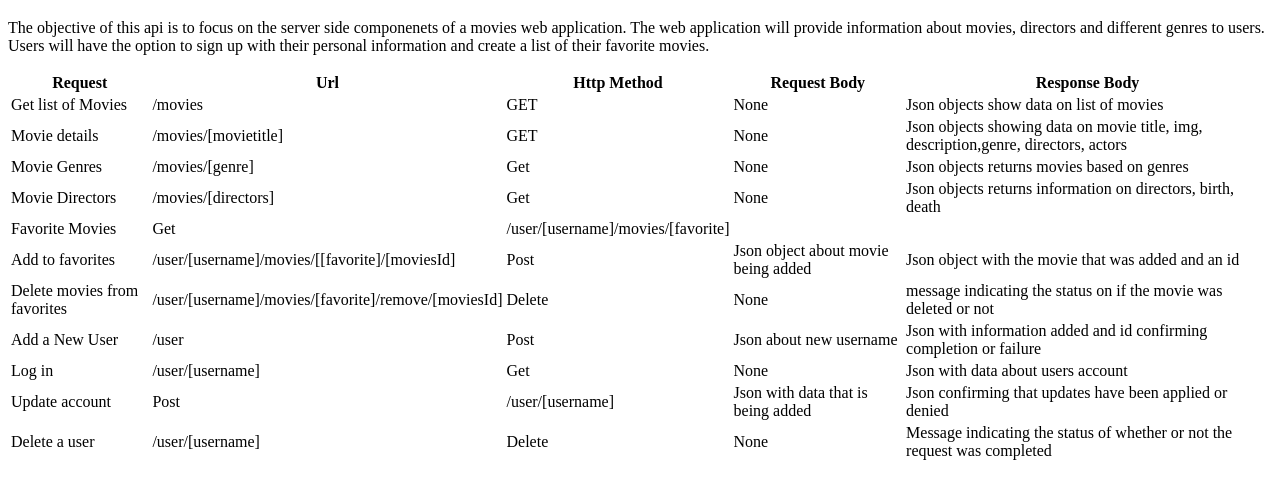
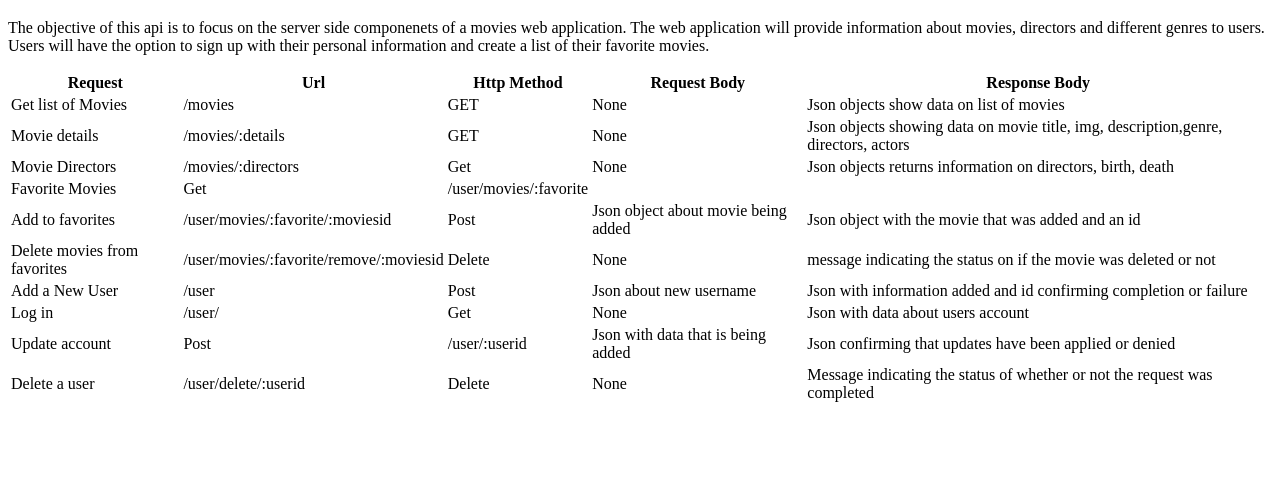
Before and after one commit to warpedpuppy/bh_movie_api_with_tokens, a website: page movie_api/public/documentation.html in a window 1280 px wide. Shown: the part 61-560 px from the top of the page. Drawn offline with Linux system fonts and the light colour scheme.

Commit message:
link names in both index.js and documentation.html

```diff
--- a/movie_api/public/documentation.html
+++ b/movie_api/public/documentation.html
@@ -28,21 +28,14 @@
                 </tr>
                 <tr>
                     <td>Movie details</td>
-                    <td>/movies/[movietitle]</td>
+                    <td>/movies/:details</td>
                     <td>GET</td>
                     <td>None</td>
                     <td>Json objects showing data on movie title, img, description,genre, directors, actors</td>
                 </tr>
                 <tr>
-                    <td>Movie Genres</td>
-                    <td>/movies/[genre]</td>
-                    <td>Get</td>
-                    <td>None</td>
-                    <td>Json objects returns movies based on genres</td>
-                </tr>
-                <tr>
                     <td>Movie Directors</td>
-                    <td>/movies/[directors]</td>
+                    <td>/movies/:directors</td>
                     <td>Get</td>
                     <td>None</td>
                     <td>Json objects returns information on directors, birth, death</td>
@@ -50,20 +43,20 @@
                 <tr>
                     <td>Favorite Movies</td>
                     <td>Get</td>
-                    <td>/user/[username]/movies/[favorite]</td>
+                    <td>/user/movies/:favorite</td>
                     <td></td>
                     <td></td>
                 </tr>
                 <tr>
                     <td>Add to favorites</td>
-                    <td>/user/[username]/movies/[[favorite]/[moviesId]</td>
+                    <td>/user/movies/:favorite/:moviesid</td>
                     <td>Post</td>
                     <td>Json object about movie being added</td>
                     <td>Json object with the movie that was added and an id</td>
                 </tr>
                 <tr>
                     <td>Delete movies from favorites</td>
-                    <td>/user/[username]/movies/[favorite]/remove/[moviesId]</td>
+                    <td>/user/movies/:favorite/remove/:moviesid</td>
                     <td>Delete</td>
                     <td>None</td>
                     <td>message indicating the status on if the movie was deleted or not</td>
@@ -77,7 +70,7 @@
                 </tr>
                 <tr>
                     <td>Log in</td>
-                    <td>/user/[username]</td>
+                    <td>/user/</td>
                     <td>Get</td>
                     <td>None</td>
                     <td>Json with data about users account</td>
@@ -85,13 +78,13 @@
                 <tr>
                     <td>Update account</td>
                     <td>Post</td>
-                    <td>/user/[username]</td>
+                    <td>/user/:userid</td>
                     <td>Json with data that is being added</td>
                     <td>Json confirming that updates have been applied or denied</td>
                 </tr>
                 <tr>
                     <td>Delete a user</td>
-                    <td>/user/[username]</td>
+                    <td>/user/delete/:userid</td>
                     <td>Delete</td>
                     <td>None</td>
                     <td>Message indicating the status of whether or not the request was completed</td>
```
